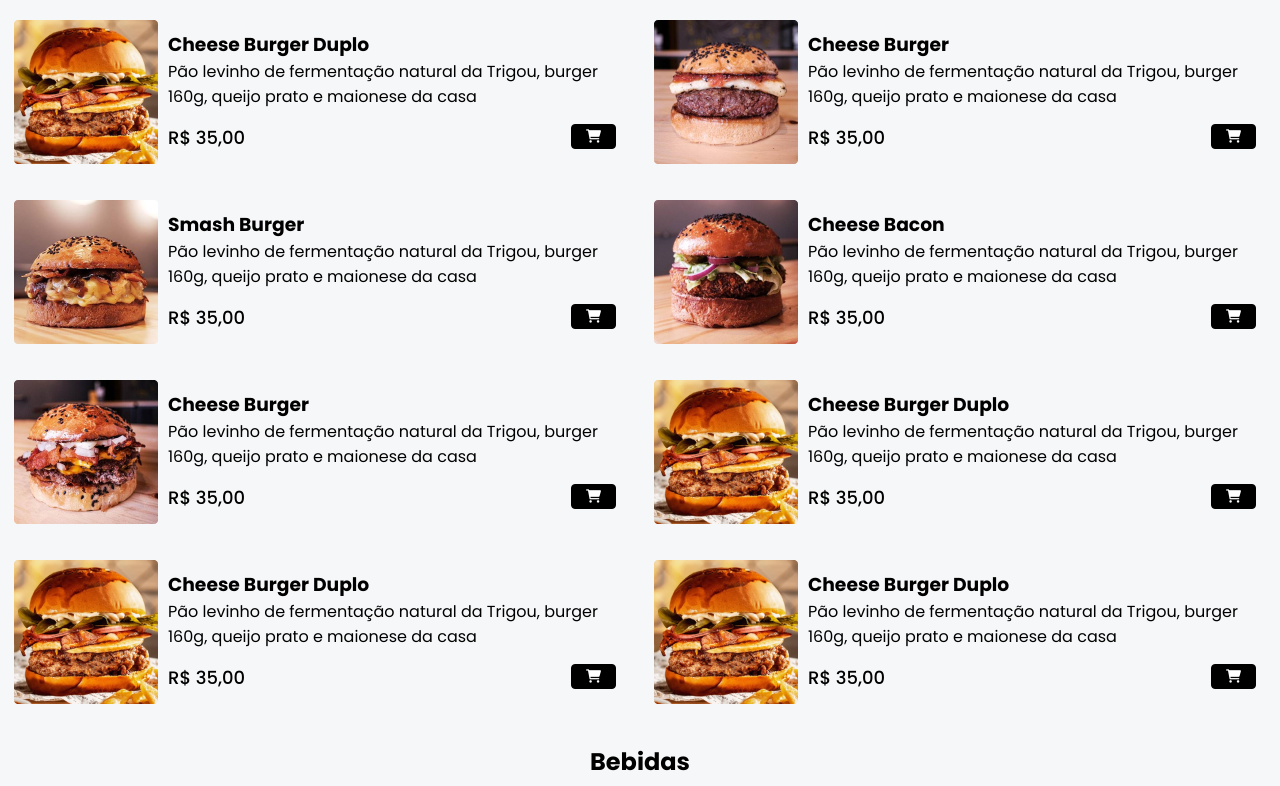
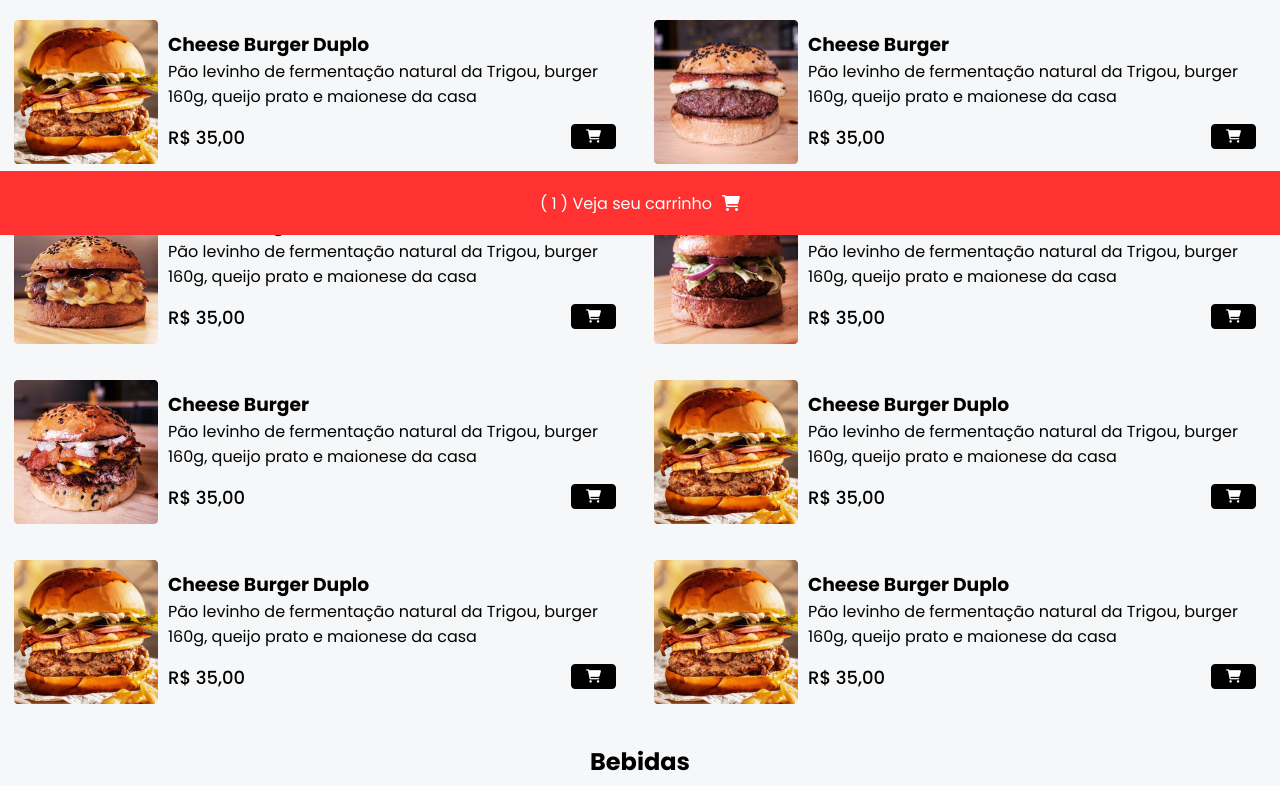
Before and after one commit to k4ik/RedBurguer, a plain HTML site: page index.html in a window 1280 px wide. Shown: the part 565-1351 px from the top of the page. Drawn offline with Linux system fonts and the light colour scheme.

Commit message:
feat: create footer

```diff
--- a/index.html
+++ b/index.html
@@ -156,5 +156,10 @@
             </article>
         </section>
     </main>
+    <footer>
+        <p>( <span>1</span> ) Veja seu carrinho </p>
+        <i class="fa-solid fa-cart-shopping"></i>
+
+    </footer>
 </body>
 </html>
--- /dev/null
+++ b/src/styles/footer.css
@@ -0,0 +1,12 @@
+footer {
+    display: flex;
+    align-items: center;
+    gap: 10px;
+    background-color: var(--red);
+    justify-content: center;
+    padding: 19.5px 0;
+    color: var(--white);
+    position: fixed;
+    bottom: 0;
+    width: 100%;
+}
--- a/src/styles/menu.css
+++ b/src/styles/menu.css
@@ -1,6 +1,6 @@
 main {
     background-color: var(--grey);
-    padding: 44px 0;
+    padding: 44px 0 90px;
 }
 
 section h2 {
--- a/src/styles/styles.css
+++ b/src/styles/styles.css
@@ -2,7 +2,7 @@
 @import url('./variables.css');
 @import url('./banner.css');
 @import url('./menu.css');
-
+@import url('./footer.css');
 
 * {
     margin: 0;
```
